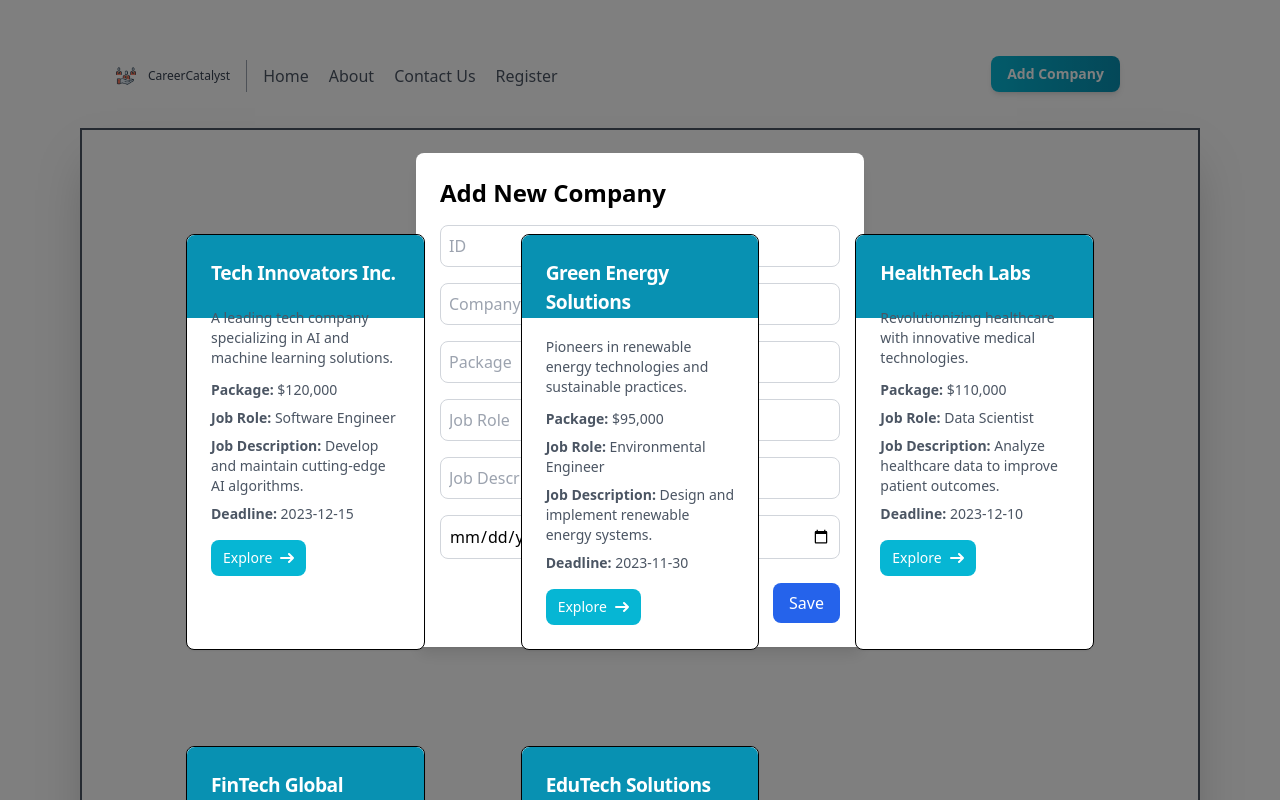
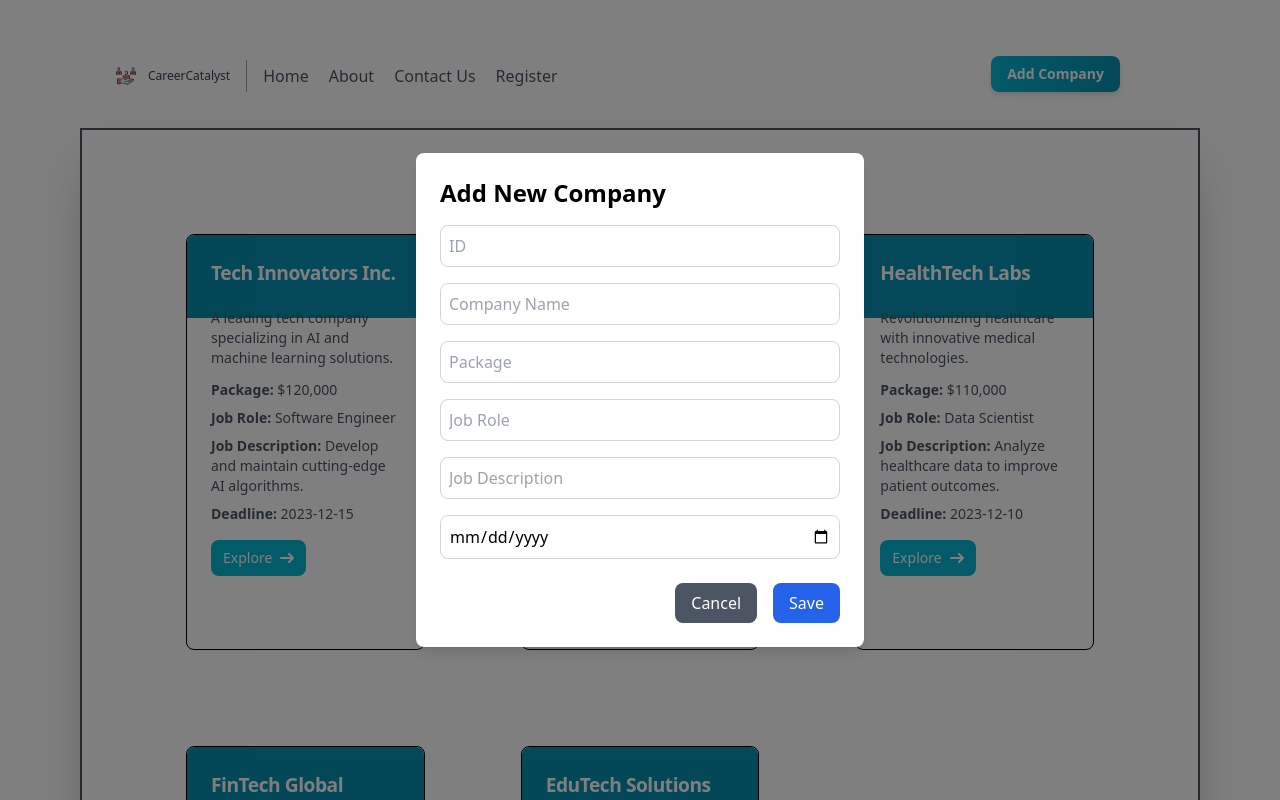
Before and after one commit to Jayeshw23092003/placement_predict, a React (Vite) app: page /company_list in a window 1280 px wide. Both pictures are taken after a click on the button "Add Company". Shown: the top 800 px of the page. Built offline with nearby package versions, Linux system fonts and the light colour scheme; no server answers.

Commit message:
changed form css

```diff
--- a/src/Components/CompanyForm.jsx
+++ b/src/Components/CompanyForm.jsx
@@ -24,7 +24,7 @@ function CompanyForm({ isOpen, onClose, onSave }) {
   if (!isOpen) return null;
 
   return (
-    <div className="fixed inset-0 bg-black bg-opacity-50 flex items-center justify-center">
+    <div className="fixed inset-0 bg-black bg-opacity-50 flex items-center justify-center z-50">
       <div className="bg-white p-6 rounded-lg shadow-lg w-full max-w-md">
         <h2 className="text-2xl font-bold mb-4">Add New Company</h2>
         <form onSubmit={handleSubmit}>
--- a/src/Components/CompanyList.jsx
+++ b/src/Components/CompanyList.jsx
@@ -103,11 +103,14 @@ function CompanyList() {
       </button>
 
 
-      <AddCompanyForm
-        isOpen={isModalOpen}
-        onClose={() => setIsModalOpen(false)}
-        onSave={handleSaveCompany}
-      />
+      {isModalOpen && (
+    <div className="mb-6">
+      <AddCompanyForm isOpen={isModalOpen}
+       onClose={() => setIsModalOpen(false)}
+       onSave={handleSaveCompany} />
+    </div>
+  )}
+
 
       <div className=" m-8 grid grid-cols-1 md:grid-cols-2 lg:grid-cols-3 gap-4 ">
         {data.map((company) => (
```
